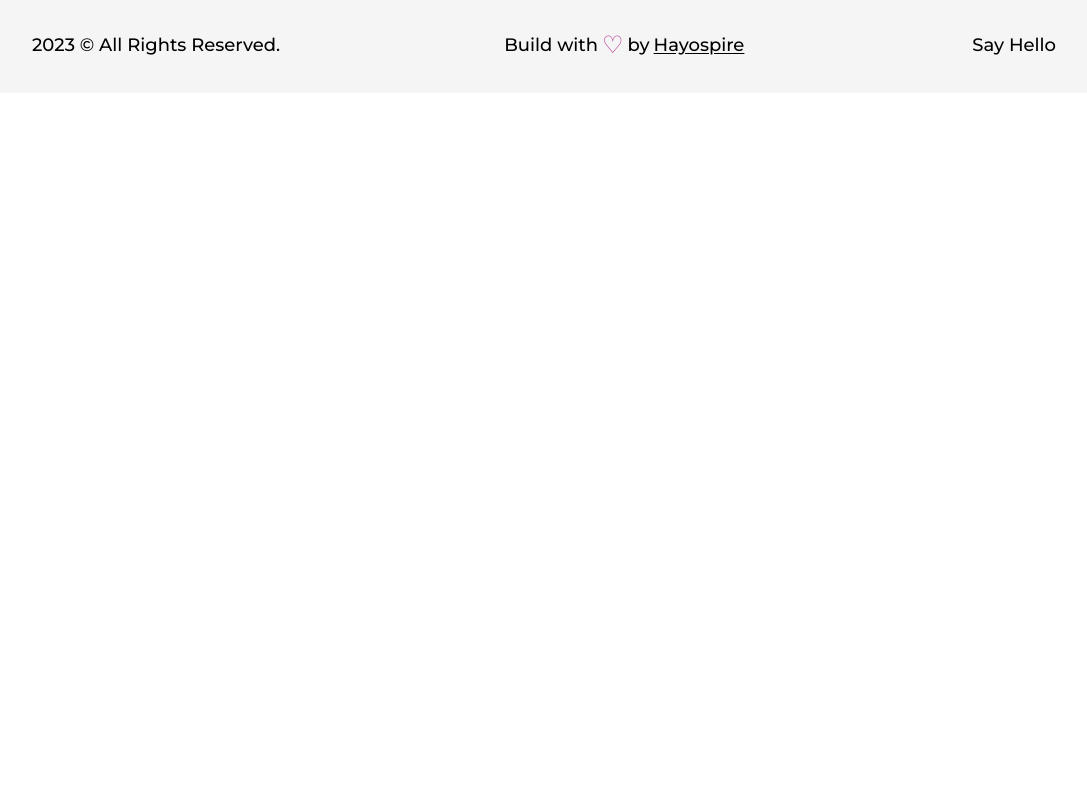
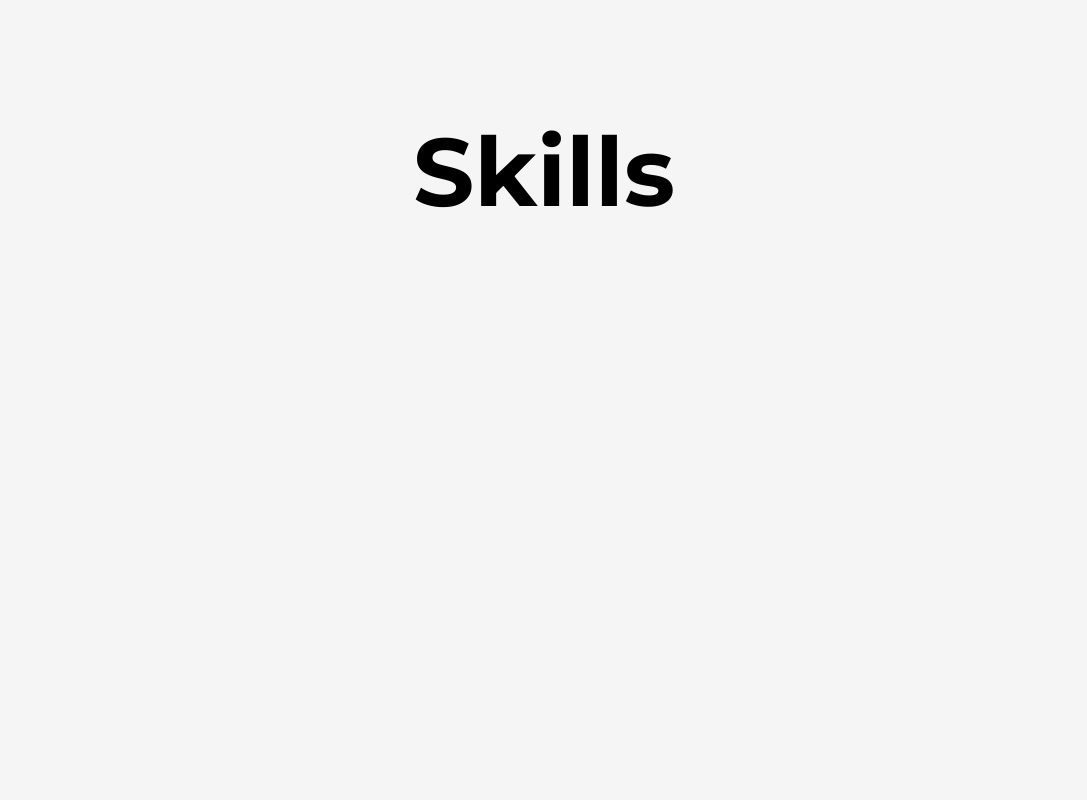
Before and after one commit to MilkiasTonji/mock-portfolio, a Next.js app: page /about in a window 1280 px wide. Shown: the part 1040-1840 px from the top of the page, without its empty margins (96-1183 px from the left). Before the commit the page ends 1133 px from the top, so only its background shows below. Built offline with nearby package versions, Linux system fonts and the light colour scheme.

Commit message:
latest update on Jun26 2023

```diff
--- /dev/null
+++ b/src/components/Skills.js
@@ -0,0 +1,14 @@
+import React from 'react'
+
+const Skills = () => {
+  return (
+    <>
+    <h2 className='font-bold text-8xl mt-64 w-full text-center'>Skills</h2>
+    <div className='w-full h-screen relative flex items-center justify-center rounded-full'>
+
+    </div>
+    </>
+  )
+}
+
+export default Skills
--- a/src/pages/about.js
+++ b/src/pages/about.js
@@ -6,6 +6,7 @@ import React, { useEffect, useRef } from 'react'
 
 import profilePic from '../../public/images/profile/developer-pic-2.jpg'
 import { useInView, useMotionValue, useSpring } from 'framer-motion'
+import Skills from '@/components/Skills'
 
 //animate numbers up to the value passed from component
 const AnimatedNumbers = ({value}) => {
@@ -86,6 +87,7 @@ const about = () => {
                             </div>
                         </div>
                     </div>
+                    <Skills />
                 </Layout>
             </main>
         </>
```
